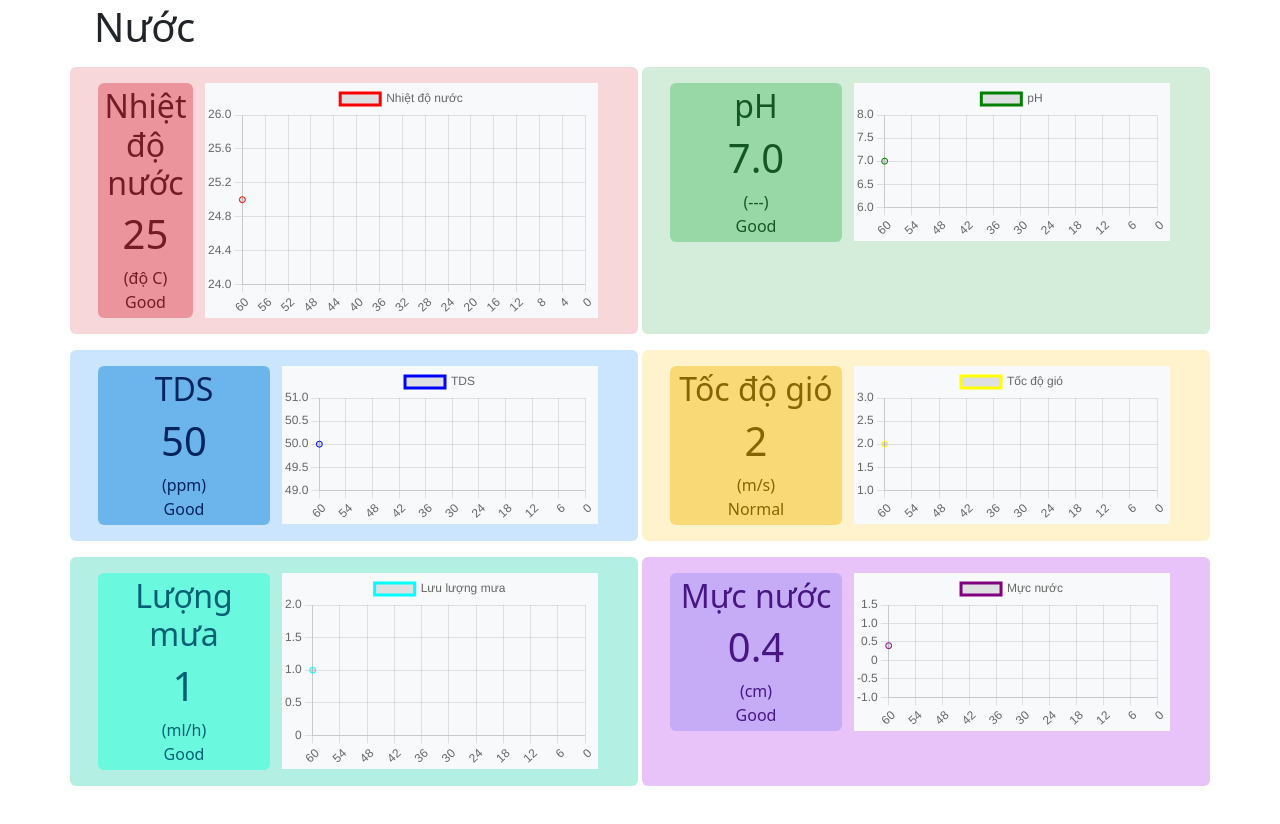
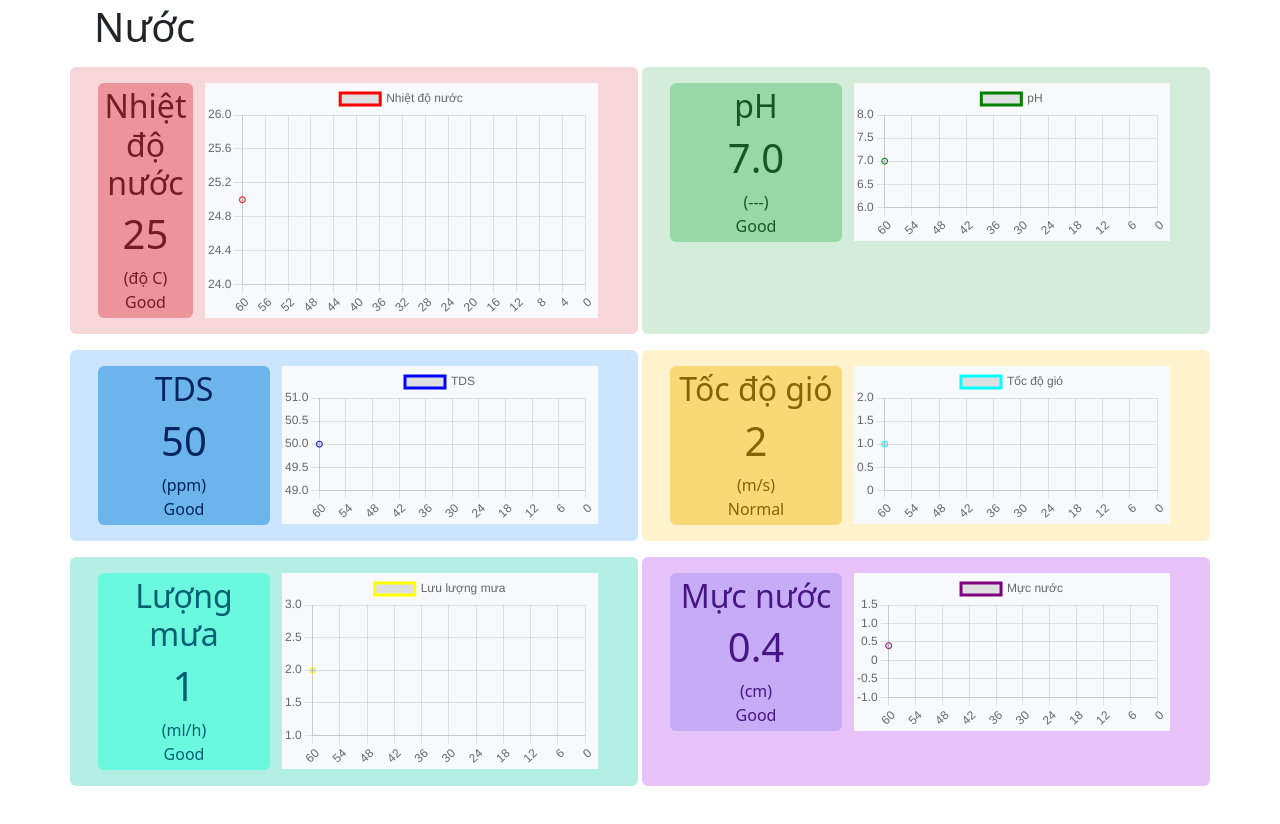
Before and after one commit to LeVietHa05/thuyenXuLyNuoc_VietThai, a website: page public/views/index.html in a window 1280 px wide. Shown: the part 840-1664 px from the top of the page. Drawn offline with nearby package versions, Linux system fonts and the light colour scheme; no server answers.

Commit message:
fix flow and rain chart

```diff
--- a/public/views/index.html
+++ b/public/views/index.html
@@ -589,10 +589,10 @@
       };
     }
 
-    let labels = ["Nhiệt độ", "Độ ẩm", "CO2", "CO", "nh3", "Bụi mịn", "Nhiệt độ nước", "pH", "TDS", "Tốc độ gió", "Lưu lượng mưa", "Mực nước"]
+    let labels = ["Nhiệt độ", "Độ ẩm", "CO2", "CO", "nh3", "Bụi mịn", "Nhiệt độ nước", "pH", "TDS", "Lưu lượng mưa", "Tốc độ gió", "Mực nước"]
     let data = [25, 50, 1, 0.4, 1, 0.4, 25, 7.0, 50, 2, 1, 0.4]
     let colors = ["red", "green", "blue", "yellow", "cyan", "purple", "red", "green", "blue", "yellow", "cyan", "purple"]
-    let chartids = ["tempChart", "humiChart", "co2Chart", "coChart", "nh3Chart", "dustChart", "water_tempChart", "phChart", "tdsChart", "windSpeedChart", "flowChart", "wlevelChart"]
+    let chartids = ["tempChart", "humiChart", "co2Chart", "coChart", "nh3Chart", "dustChart", "water_tempChart", "phChart", "tdsChart", "flowChart", "windSpeedChart", "wlevelChart"]
     const charts = [];
     const chartConfigs = [];
     for (let i = 0; i < labels.length; i++) {
```
